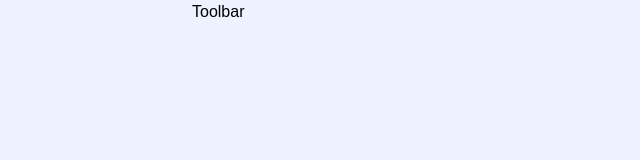
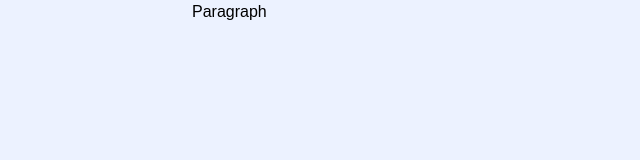
Before and after one commit to erdaboss99/NextJS-Forum, a Next.js app: page /admin/post/create in a window 1280 px wide. Shown: the top 160 px of the page, without its empty margins (0-640 px from the left). Built offline with nearby package versions, Linux system fonts and the light colour scheme; a web font is replaced by a local one.

Commit message:
Create dropdown selector component

```diff
--- /dev/null
+++ b/src/components/common/DropdownOptions.tsx
@@ -0,0 +1,34 @@
+import { FC, ReactNode, useState } from 'react';
+
+interface DropdownOptionsProps {
+	options: { label: string; onClick(): void }[];
+	head: ReactNode;
+}
+
+const DropdownOptions: FC<DropdownOptionsProps> = ({ head, options }): JSX.Element => {
+	const [showOptions, setShowOptions] = useState(false);
+
+	return (
+		<button
+			onBlur={() => setShowOptions(false)}
+			onClick={() => setShowOptions(!showOptions)}
+			className='relative'>
+			{head}
+			{showOptions && (
+				<div className='min-w-max absolute top-full mt-4 right-2 z-10 border-2 border-primary-dark bg-primary-light dark:border-primary-light dark:bg-primary-dark rounded text-left'>
+					<ul className='p-3 space-y-3'>
+						{options.map(({ label, onClick }, index) => {
+							return (
+								<li key={label + index} onClick={onClick}>
+									{label}
+								</li>
+							);
+						})}
+					</ul>
+				</div>
+			)}
+		</button>
+	);
+};
+
+export default DropdownOptions;
--- a/src/components/editor/toolbar/Toolbar.tsx
+++ b/src/components/editor/toolbar/Toolbar.tsx
@@ -1,5 +1,6 @@
 import { FC } from 'react';
 import { Editor } from '@tiptap/react';
+import DropdownOptions from '@/components/common/DropdownOptions';
 
 interface ToolbarProps {
 	editor: Editor | null;
@@ -7,7 +8,19 @@
 
 const Toolbar: FC<ToolbarProps> = ({ editor }): JSX.Element | null => {
 	if (!editor) return null;
-	return <div>Toolbar</div>;
+	return (
+		<div>
+			<DropdownOptions
+				options={[
+					{ label: 'Paragraph', onClick: () => {} },
+					{ label: 'Heading 1', onClick: () => {} },
+					{ label: 'Heading 2', onClick: () => {} },
+					{ label: 'Heading 3', onClick: () => {} },
+				]}
+				head={<p>Paragraph</p>}
+			/>
+		</div>
+	);
 };
 
 export default Toolbar;
```
